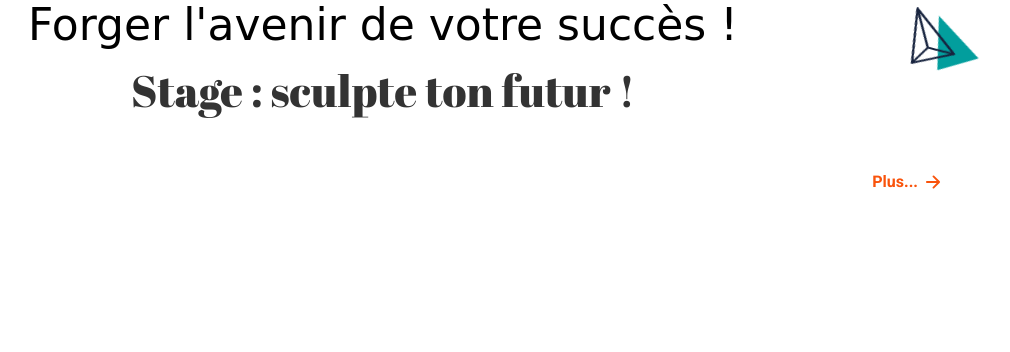
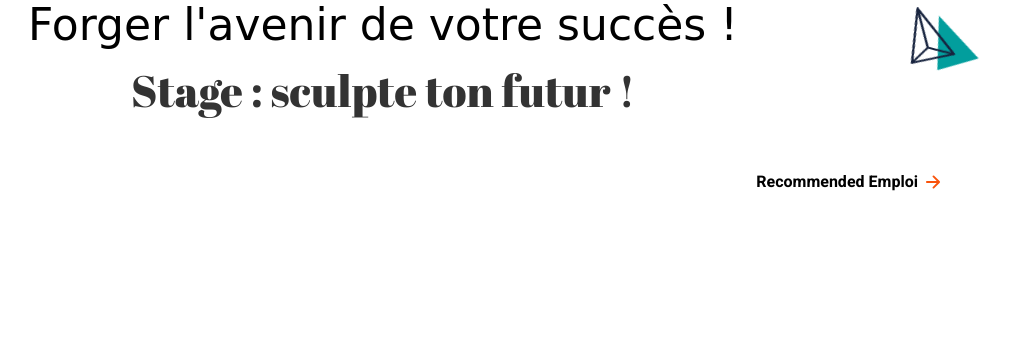
Before and after one commit to abarah/Projet_job_offers, a Flask app: page / in a window 1280 px wide. Shown: the part 153-505 px from the top of the page, without its empty margins (257-1267 px from the left). Run offline with Flask 2, Linux system fonts and the light colour scheme; some web fonts are replaced.

Commit message:
Update index.html

```diff
--- a/templates/index.html
+++ b/templates/index.html
@@ -98,7 +98,9 @@
 
 
                   <a href="uploadInit" class="btn-link" name="init">
-                    <span>Plus...</span>
+                   <button type="button">
+		    Recommended Emploi
+		  </button>
 
                     <ion-icon name="arrow-forward-outline" aria-hidden="true"></ion-icon>
                   </a>
```
